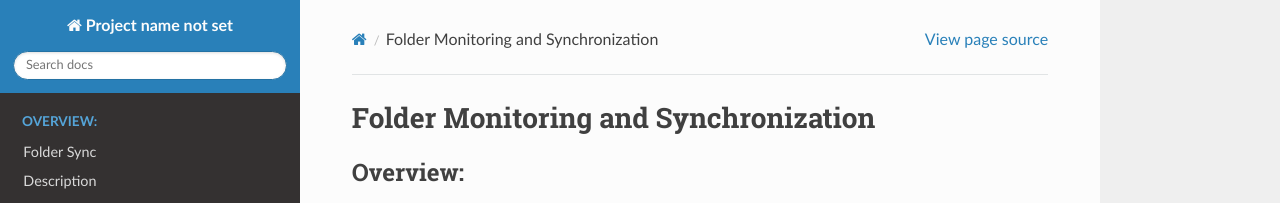
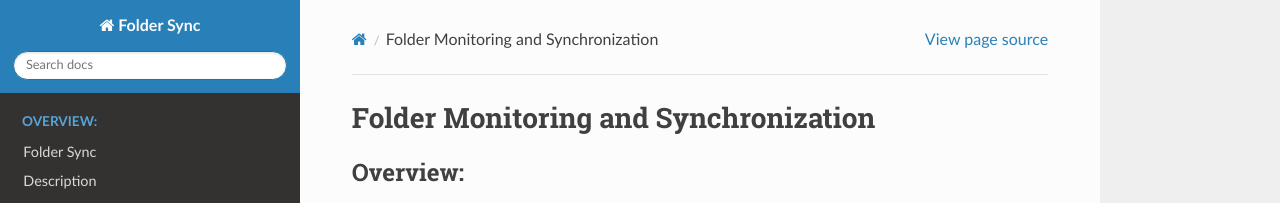
Before and after one commit to robinsonpompeu/folder_sync, a Sphinx documentation site: the page built from docs/source/index.rst, in a window 1280 px wide. Shown: the top 203 px of the page. Built offline with Sphinx 7.4.7 and the Read the Docs theme 3.1.0, drawn with Linux system fonts in a browser that asks for light colours.

Commit message:
Edit conf.py

```diff
--- a/docs/source/conf.py
+++ b/docs/source/conf.py
@@ -2,6 +2,9 @@ import os
 import sys
 from pathlib import Path
 sys.path.insert(0, str(Path('../..', 'src/folder_sync').resolve()))
+
+project = "Folder Sync"
+author = "Robinson Pompeu"
 
 extensions = [
     'sphinx.ext.autodoc',
```
